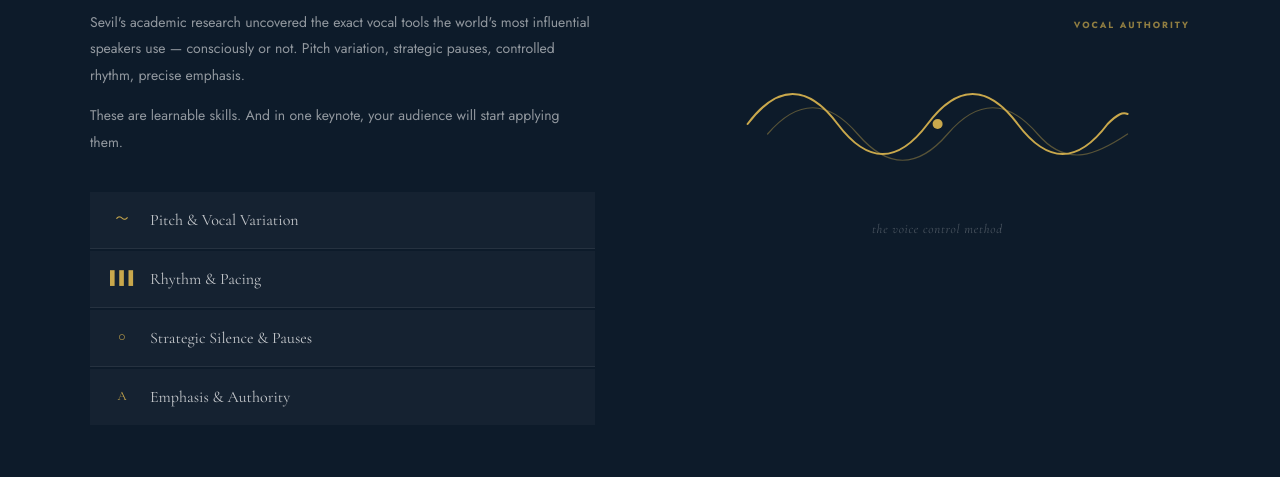
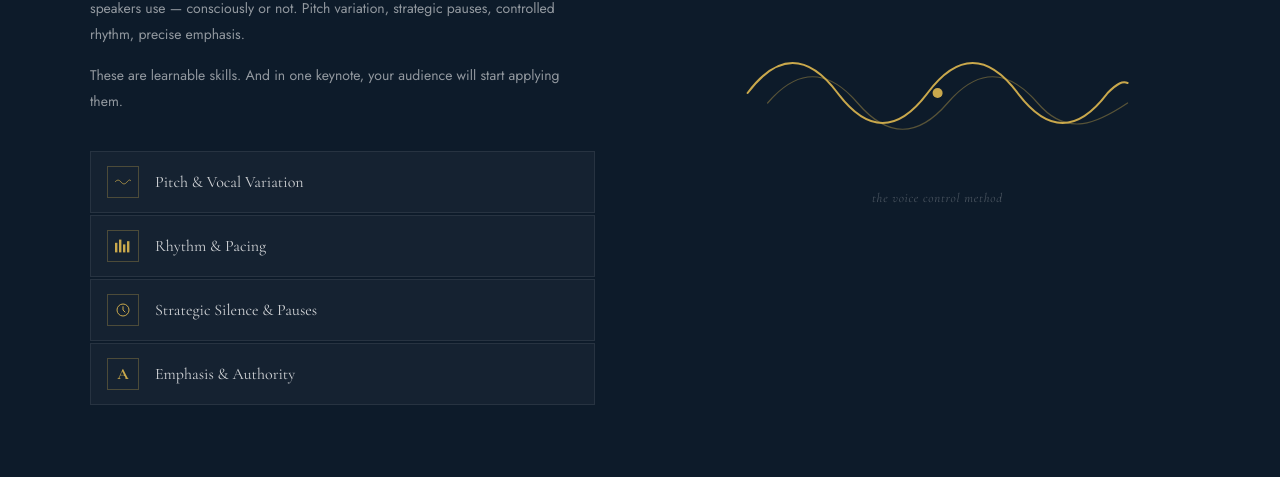
Before and after one commit to mustafahassan065/SevilVelsha, a React (Vite) app: page /home_new in a window 1280 px wide. Shown: the part 2192-2669 px from the top of the page. Built offline with nearby package versions, Linux system fonts and the light colour scheme.

Commit message:
Fix the Home_New

```diff
--- a/src/routes/Home_New.jsx
+++ b/src/routes/Home_New.jsx
@@ -185,10 +185,10 @@ export default function Home_New() {
             </div>
           </div>
 
-          {/* Right — portrait on blue bg */}
-          <div style={{ position: 'relative' }}>
+          {/* Right — portrait on blue bg, full image shown */}
+          <div style={{ position: 'relative', alignSelf: 'stretch', minHeight: 480 }}>
             <img src="/images/HomeSec.png" alt="Sevil Velsha portrait"
-              style={{ width: '100%', height: 'clamp(420px,55vw,620px)', objectFit: 'cover', objectPosition: 'center top', display: 'block' }} />
+              style={{ width: '100%', height: '100%', objectFit: 'cover', objectPosition: 'center center', display: 'block', position: 'absolute', top: 0, left: 0, right: 0, bottom: 0 }} />
           </div>
         </div>
       </section>
@@ -214,25 +214,46 @@ export default function Home_New() {
               These are learnable skills. And in one keynote, your audience will start applying them.
             </p>
 
-            {/* List items with icons */}
-            <div style={{ display: 'flex', flexDirection: 'column', gap: 0 }}>
-              {[
-                { icon: '〜', label: 'Pitch & Vocal Variation' },
-                { icon: '▌▌▌', label: 'Rhythm & Pacing' },
-                { icon: '○', label: 'Strategic Silence & Pauses' },
-                { icon: 'A', label: 'Emphasis & Authority' },
-              ].map((item, i) => (
-                <div key={i} style={{
-                  display: 'flex', alignItems: 'center', gap: 16,
-                  padding: '16px 20px',
-                  borderBottom: i < 3 ? '1px solid rgba(255,255,255,0.07)' : 'none',
-                  background: 'rgba(255,255,255,0.03)',
-                  marginBottom: 2,
-                }}>
-                  <span style={{ fontFamily: G, fontSize: '13px', color: GOLD, width: 24, textAlign: 'center', flexShrink: 0 }}>{item.icon}</span>
-                  <p style={{ fontFamily: G, fontSize: '1rem', color: 'rgba(255,255,255,0.75)', margin: 0 }}>{item.label}</p>
+            {/* List items with icons — exact match screenshot */}
+            <div style={{ display: 'flex', flexDirection: 'column', gap: 2 }}>
+              {/* Pitch & Vocal Variation — wave icon */}
+              <div style={{ display: 'flex', alignItems: 'center', gap: 16, padding: '14px 16px', border: '1px solid rgba(255,255,255,0.08)', background: 'rgba(255,255,255,0.03)' }}>
+                <div style={{ width: 32, height: 32, border: '1px solid rgba(201,168,76,0.3)', display: 'flex', alignItems: 'center', justifyContent: 'center', flexShrink: 0 }}>
+                  <svg width="16" height="10" viewBox="0 0 32 12" fill="none">
+                    <path d="M0,6 C4,1 8,1 12,6 C16,11 20,11 24,6 C28,1 30,1 32,4" stroke="#C9A84C" strokeWidth="1.5" fill="none" strokeLinecap="round"/>
+                  </svg>
                 </div>
-              ))}
+                <p style={{ fontFamily: G, fontSize: '1rem', color: 'rgba(255,255,255,0.8)', margin: 0 }}>Pitch &amp; Vocal Variation</p>
+              </div>
+              {/* Rhythm & Pacing — bars icon */}
+              <div style={{ display: 'flex', alignItems: 'center', gap: 16, padding: '14px 16px', border: '1px solid rgba(255,255,255,0.08)', background: 'rgba(255,255,255,0.03)' }}>
+                <div style={{ width: 32, height: 32, border: '1px solid rgba(201,168,76,0.3)', display: 'flex', alignItems: 'center', justifyContent: 'center', flexShrink: 0 }}>
+                  <svg width="16" height="14" viewBox="0 0 20 16" fill="none">
+                    <rect x="0" y="4" width="3" height="12" fill="#C9A84C"/>
+                    <rect x="5" y="0" width="3" height="16" fill="#C9A84C"/>
+                    <rect x="10" y="6" width="3" height="10" fill="#C9A84C"/>
+                    <rect x="15" y="2" width="3" height="14" fill="#C9A84C"/>
+                  </svg>
+                </div>
+                <p style={{ fontFamily: G, fontSize: '1rem', color: 'rgba(255,255,255,0.8)', margin: 0 }}>Rhythm &amp; Pacing</p>
+              </div>
+              {/* Strategic Silence & Pauses — clock/circle icon */}
+              <div style={{ display: 'flex', alignItems: 'center', gap: 16, padding: '14px 16px', border: '1px solid rgba(255,255,255,0.08)', background: 'rgba(255,255,255,0.03)' }}>
+                <div style={{ width: 32, height: 32, border: '1px solid rgba(201,168,76,0.3)', display: 'flex', alignItems: 'center', justifyContent: 'center', flexShrink: 0 }}>
+                  <svg width="16" height="16" viewBox="0 0 24 24" fill="none">
+                    <circle cx="12" cy="12" r="9" stroke="#C9A84C" strokeWidth="1.5"/>
+                    <path d="M12 7v5l3 3" stroke="#C9A84C" strokeWidth="1.5" strokeLinecap="round"/>
+                  </svg>
+                </div>
+                <p style={{ fontFamily: G, fontSize: '1rem', color: 'rgba(255,255,255,0.8)', margin: 0 }}>Strategic Silence &amp; Pauses</p>
+              </div>
+              {/* Emphasis & Authority — A letter icon */}
+              <div style={{ display: 'flex', alignItems: 'center', gap: 16, padding: '14px 16px', border: '1px solid rgba(255,255,255,0.08)', background: 'rgba(255,255,255,0.03)' }}>
+                <div style={{ width: 32, height: 32, border: '1px solid rgba(201,168,76,0.3)', display: 'flex', alignItems: 'center', justifyContent: 'center', flexShrink: 0 }}>
+                  <span style={{ fontFamily: G, fontSize: '16px', fontWeight: 700, color: '#C9A84C', lineHeight: 1 }}>A</span>
+                </div>
+                <p style={{ fontFamily: G, fontSize: '1rem', color: 'rgba(255,255,255,0.8)', margin: 0 }}>Emphasis &amp; Authority</p>
+              </div>
             </div>
           </div>
 
@@ -264,10 +285,10 @@ export default function Home_New() {
       ═══════════════════════════ */}
       <section style={{ background: WHITE, padding: 'clamp(80px,10vw,120px) clamp(32px,6vw,80px)' }}>
         <div style={{ maxWidth: 1100, margin: '0 auto', display: 'grid', gridTemplateColumns: '1fr 1fr', gap: 'clamp(48px,7vw,100px)', alignItems: 'center' }}>
-          {/* Left — portrait */}
-          <div>
+          {/* Left — portrait full, uncropped */}
+          <div style={{ alignSelf: 'stretch', minHeight: 480, position: 'relative' }}>
             <img src="/images/HomeThird.png" alt="Sevil Velsha"
-              style={{ width: '100%', height: 'clamp(420px,55vw,600px)', objectFit: 'cover', objectPosition: 'center top', display: 'block' }} />
+              style={{ width: '100%', height: '100%', objectFit: 'cover', objectPosition: 'center center', display: 'block', position: 'absolute', top: 0, left: 0, right: 0, bottom: 0 }} />
           </div>
 
           {/* Right */}
@@ -540,12 +561,28 @@ export default function Home_New() {
             </div>
           </div>
 
+          <div style={{ display: 'flex', justifyContent: 'center', gap: 14, flexWrap: 'wrap' }}>
+            {/* WhatsApp button */}
+            <a href="https://wa.me/17786366633" target="_blank" rel="noreferrer" style={{
+              display: 'inline-flex', alignItems: 'center', gap: 10,
+              background: '#25D366', color: WHITE,
+              fontFamily: J, fontSize: '11px', fontWeight: 700,
+              letterSpacing: '0.14em', textTransform: 'uppercase',
+              padding: '17px 32px', textDecoration: 'none',
+            }}>
+              <svg width="16" height="16" viewBox="0 0 24 24" fill="white">
+                <path d="M17.472 14.382c-.297-.149-1.758-.867-2.03-.967-.273-.099-.471-.148-.67.15-.197.297-.767.966-.94 1.164-.173.199-.347.223-.644.075-.297-.15-1.255-.463-2.39-1.475-.883-.788-1.48-1.761-1.653-2.059-.173-.297-.018-.458.13-.606.134-.133.298-.347.446-.52.149-.174.198-.298.298-.497.099-.198.05-.371-.025-.52-.075-.149-.669-1.612-.916-2.207-.242-.579-.487-.5-.669-.51-.173-.008-.371-.01-.57-.01-.198 0-.52.074-.792.372-.272.297-1.04 1.016-1.04 2.479 0 1.462 1.065 2.875 1.213 3.074.149.198 2.096 3.2 5.077 4.487.709.306 1.262.489 1.694.625.712.227 1.36.195 1.871.118.571-.085 1.758-.719 2.006-1.413.248-.694.248-1.289.173-1.413-.074-.124-.272-.198-.57-.347z"/>
+                <path d="M11.999 2C6.478 2 2 6.478 2 12c0 1.895.524 3.668 1.434 5.184L2 22l4.978-1.404A9.935 9.935 0 0012 22c5.522 0 10-4.478 10-10S17.521 2 11.999 2z" fillRule="evenodd" clipRule="evenodd"/>
+              </svg>
+              WhatsApp
+            </a>
+            {/* Email button */}
             <a href="mailto:sevilvelsha@gmail.com" style={{
               display: 'inline-flex', alignItems: 'center', gap: 10,
               background: DARK, color: WHITE,
               fontFamily: J, fontSize: '11px', fontWeight: 700,
-            letterSpacing: '0.16em', textTransform: 'uppercase',
-            padding: '17px 36px', textDecoration: 'none',
+              letterSpacing: '0.14em', textTransform: 'uppercase',
+              padding: '17px 32px', textDecoration: 'none',
             }}>
               <svg width="14" height="14" viewBox="0 0 24 24" fill="none">
                 <path d="M4 4h16c1.1 0 2 .9 2 2v12c0 1.1-.9 2-2 2H4c-1.1 0-2-.9-2-2V6c0-1.1.9-2 2-2z" stroke="white" strokeWidth="1.5"/>
@@ -553,6 +590,7 @@ export default function Home_New() {
               </svg>
               Send an Email
             </a>
+          </div>
         </div>
       </section>
 
```
Lines whose indentation alone changed are shown as unchanged.
